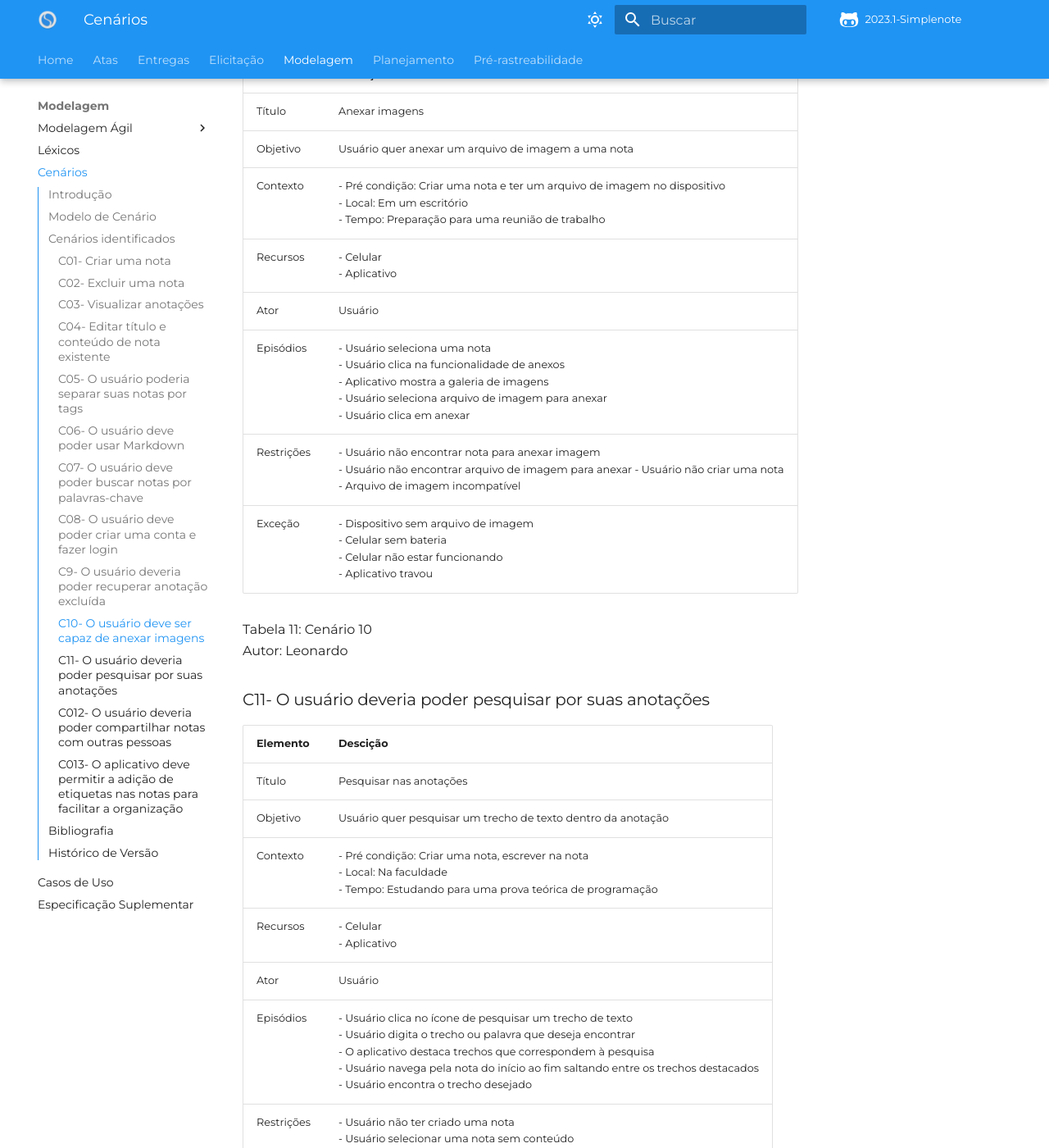
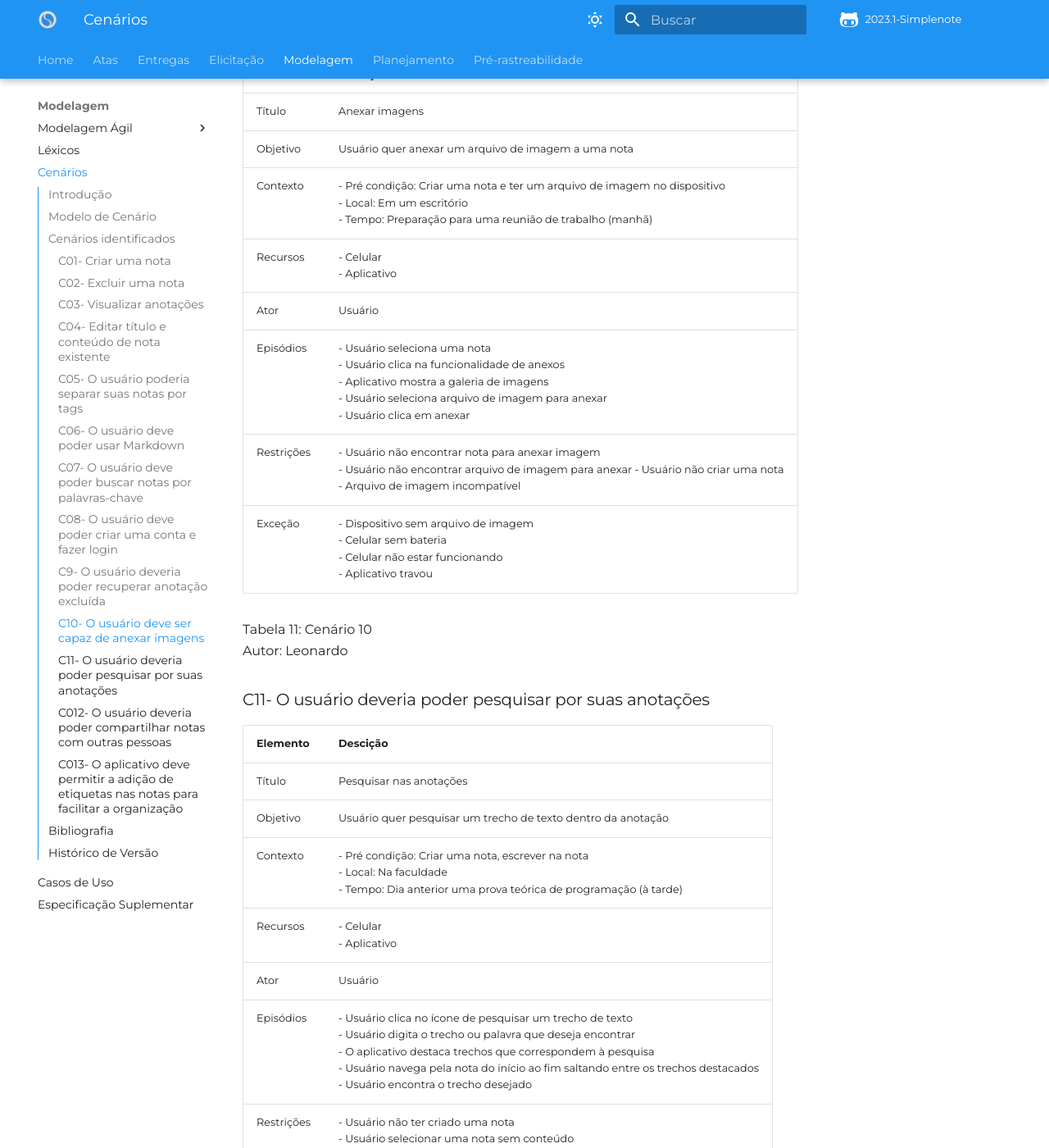
Before and after one commit to Requisitos-de-Software/2023.1-Simplenote, an MkDocs documentation site: the page built from docs/modelagem/cenários.md, in a window 1280 px wide and 1400 px high, scrolled down 7868 px. Shown: the whole window at 82% size. Built offline with MkDocs 1.6.1 and Material for MkDocs 9.7.7, drawn with Linux system fonts in a browser that asks for light colours; some web fonts are replaced; comment, search, counter and statistics services are not loaded; some of the changed text lies outside the part shown.

Commit message:
#50 Update cenários.md

```diff
--- a/docs/modelagem/cenários.md
+++ b/docs/modelagem/cenários.md
@@ -35,7 +35,7 @@
 |------------|-----------------------|
 | Título     | Criar uma nota        |
 | Objetivo   | Escrever uma nota no sistema  |
-| Contexto   | - Pré condição: ter o aplicativo instalado <br> - Local: Na escola <br> - Tempo: Semana de prova |
+| Contexto   | - Pré condição: ter o aplicativo instalado <br> - Local: Na escola <br> - Tempo: Dia anterior a uma prova (manhã) |
 | Recursos   | - Celular <br> - Aplicativo                                          |
 | Ator       | Usuário                                                          |
 | Episódios  | - Usuário quer escrever uma nota <br> - Usuário clica em "Nova nota" <br> - Usuário digita um texto |
@@ -49,7 +49,7 @@
 |------------|-----------------------|
 | Título     | Excluir uma nota       |
 | Objetivo   | Apagar uma nota que já estava no sistema |
-| Contexto   | - Pré condição: ter uma nota escrita <br> - Local: Na escola <br> - Tempo: Semana de prova |
+| Contexto   | - Pré condição: ter uma nota escrita <br> - Local: Na escola <br> - Tempo: Dia seguinte à uma prova (noite) |
 | Recursos   | - Celular <br> - Aplicativo                                          |
 | Ator       | Usuário                                                          |
 | Episódios  | - Usuário quer apagar uma nota <br> - Usuário clica na nota que deseja apagar <br> - Usuário clica no menu da nota (...) <br> - Usuário clica no botão "mover para a lixeira" |
@@ -63,7 +63,7 @@
 |------------|-----------------------|
 | Título     | Vizualizar uma nota    |
 | Objetivo   | Ler o que está escrito em uma nota já feita |
-| Contexto   | - Pré condição: ter uma nota escrita <br> - Local: Em casa <br> - Tempo: Semana de prova |
+| Contexto   | - Pré condição: ter uma nota escrita <br> - Local: Em casa <br> - Tempo: Dia de uma prova (manhã) |
 | Recursos   | - Celular <br> - Aplicativo                                          |
 | Ator       | Usuário                                                          |
 | Episódios  | - Usuário quer ler uma nota <br> - Usuário procura pela nota  <br> - Usuário clica na nota que deseja ler |
@@ -77,7 +77,7 @@
 |------------|-----------------------|
 | Título     | Editar uma nota   |
 | Objetivo   | Fazer alguma alteração em uma nota previamente escrita |
-| Contexto   | - Pré condição: ter uma nota escrita <br> - Local: Na sala de aula <br> - Tempo: Semana de prova |
+| Contexto   | - Pré condição: ter uma nota escrita <br> - Local: Na sala de aula <br> - Tempo: Dia anterior a uma prova (noite) |
 | Recursos   | - Celular <br> - Aplicativo                                          |
 | Ator       | Usuário                                                          |
 | Episódios  | - Usuário querer editar uma nota <br> - Usuário procura pela nota  <br> - Usuário clica na nota que deseja editar <br> - Usuário começa a editar |
@@ -91,7 +91,7 @@
 |------------|-----------------------|
 | Título     | Separar notas por tag  |
 | Objetivo   | Organizar as notas que escreve por meio de tags |
-| Contexto   | - Pré condição: ter o aplicatico <br> - Local: Na sala de aula <br> - Tempo: Semana de prova |
+| Contexto   | - Pré condição: ter o aplicatico <br> - Local: Na sala de aula <br> - Tempo: Dia de aula (segunda-feira de manhã) |
 | Recursos   | - Celular <br> - Aplicativo                                          |
 | Ator       | Usuário                                                          |
 | Episódios  | - Usuário cria uma nova nota <br> - Usuário adiciona as "tags" na nota escritaprocura pela nota   |
@@ -119,7 +119,7 @@
 |------------|-----------------------|
 | Título     | Busca de notas por palavras-chave |
 | Objetivo   | Usuário quer encontrar uma nota específica |
-| Contexto   | - Pré condição: Saber o nome da nota ou texto que ela contém <br> - Local: Escola <br> - Tempo: Aula de Língua Portuguesa |
+| Contexto   | - Pré condição: Saber o nome da nota ou texto que ela contém <br> - Local: Escola <br> - Tempo: Aula de Língua Portuguesa (quarta feira de manhã) |
 | Recursos   | - Celular <br> - Aplicativo                                          |
 | Ator       | Usuário                                                          |
 | Episódios  | - Usuário digita na barra de busca <br> - O aplicativo lista resultados a medida que o usuário escreve palavras-chaves <br> - Usuário clica na nota que está buscando  |
@@ -133,7 +133,7 @@
 |------------|-----------------------|
 | Título     | Criar uma conta e fazer login |
 | Objetivo   | Usuário quer criar uma conta para ter acesso ao aplicativo |
-| Contexto   | - Pré condição: Possuir um endereço de email <br> - Local: Em casa <br> - Tempo: Início do período aulas |
+| Contexto   | - Pré condição: Possuir um endereço de email <br> - Local: Em casa <br> - Tempo: Dois dias antes das aulas começarem (à tarde) |
 | Recursos   | - Celular <br> - Aplicativo                                          |
 | Ator       | Usuário                                                          |
 | Episódios  | - Usuário realiza o download do aplicativo <br> - O usuário abre o aplicativo pela primeira vez <br> - Usuário clica no botão Sign Up <br> - Usuário informa o endereço de email que será associado à conta <br> - Usuário recebe um email do aplicativo com link para ativar a conta <br> - Usuário acessa o link no email enviado <br> - Usuário cria uma senha <br> - Usuário clica em criar conta <br> - Usuário realiza login na tela inicial |
@@ -148,7 +148,7 @@
 |------------|-----------------------|
 | Título     | Recuperar anotações |
 | Objetivo   | Usuário quer recuperar uma nota excluída |
-| Contexto   | - Pré condição: Deletar uma nota <br> - Local: Em casa <br> - Tempo: Revisão para uma prova |
+| Contexto   | - Pré condição: Deletar uma nota <br> - Local: Em casa <br> - Tempo: Dia antes de uma prova (noite) |
 | Recursos   | - Celular <br> - Aplicativo                                          |
 | Ator       | Usuário                                                          |
 | Episódios  | - Usuário deleta uma nota <br> - Usuário clica na barra de tarefas <br> - Usuário clica no ícone de lixeira (trash) <br> - Usuário seleciona nota que deseja recuperar <br> - Usuário clica em "restaurar nota" |
@@ -162,7 +162,7 @@
 |------------|-----------------------|
 | Título     | Anexar imagens |
 | Objetivo   | Usuário quer anexar um arquivo de imagem a uma nota |
-| Contexto   | - Pré condição: Criar uma nota e ter um arquivo de imagem no dispositivo <br> - Local: Em um escritório <br> - Tempo: Preparação para uma reunião de trabalho |
+| Contexto   | - Pré condição: Criar uma nota e ter um arquivo de imagem no dispositivo <br> - Local: Em um escritório <br> - Tempo: Preparação para uma reunião de trabalho (manhã) |
 | Recursos   | - Celular <br> - Aplicativo                                          |
 | Ator       | Usuário                                                          |
 | Episódios  | - Usuário seleciona uma nota <br> - Usuário clica na funcionalidade de anexos <br> - Aplicativo mostra a galeria de imagens <br> - Usuário seleciona arquivo de imagem para anexar <br> - Usuário clica em anexar |
@@ -176,7 +176,7 @@
 |------------|-----------------------|
 | Título     | Pesquisar nas anotações |
 | Objetivo   | Usuário quer pesquisar um trecho de texto dentro da anotação |
-| Contexto   | - Pré condição: Criar uma nota, escrever na nota <br> - Local: Na faculdade <br> - Tempo: Estudando para uma prova teórica de programação |
+| Contexto   | - Pré condição: Criar uma nota, escrever na nota <br> - Local: Na faculdade <br> - Tempo: Dia anterior uma prova teórica de programação (à tarde) |
 | Recursos   | - Celular <br> - Aplicativo                                          |
 | Ator       | Usuário                                                          |
 | Episódios  | - Usuário clica no ícone de pesquisar um trecho de texto <br> - Usuário digita o trecho ou palavra que deseja encontrar <br> - O aplicativo destaca trechos que correspondem à pesquisa <br> - Usuário navega pela nota do início ao fim saltando entre os trechos destacados <br> - Usuário encontra o trecho desejado |
@@ -190,7 +190,7 @@
 |------------|-----------------------|
 | Título     | Compartilhar anotações |
 | Objetivo   | Usuário quer compartilhar notas com outros usuários |
-| Contexto   | - Pré condição: Criar uma nota <br> - Local: Em casa <br> - Tempo: Escrevendo uma pesquisa em grupo |
+| Contexto   | - Pré condição: Criar uma nota <br> - Local: Em casa <br> - Tempo: Dia de formação dos grupos de trabalho (à tarde) |
 | Recursos   | - Celular <br> - Aplicativo                                          |
 | Ator       | Usuário                                                          |
 | Episódios  | - Usuário seleciona a anotação que deseja compartilhar <br> - Usuário clica na funcionalidade para colaborar <br> - Aplicativo cria uma caixa de texto para digitar um endereço de email <br> - Usuário digita endereço de email do usuário com o qual deseja compartilhar a nota <br> - Aplicativo envia solicitação de colaboração para o endereço de email <br> - Usuário destinatário aceita o pedido de colaboração |
@@ -204,7 +204,7 @@
 |------------|-----------------------|
 | Título     | Colocando etiquetas (tags) nas anotações |
 | Objetivo   | Usuário quer catalogar suas notas com etiquetas |
-| Contexto   | - Pré condição: Criar uma nota, Criar uma etiqueta <br> - Local: Em casa <br> - Tempo: Organizando as notas das disciplinas do semestre |
+| Contexto   | - Pré condição: Criar uma nota, Criar uma etiqueta <br> - Local: Em casa <br> - Tempo: Dia anterior ao início das aulas (manhã) |
 | Recursos   | - Celular <br> - Aplicativo                                          |
 | Ator       | Usuário                                                          |
 | Episódios  | - Usuário seleciona a anotação que deseja colocar uma etiqueta <br> - Usuário clica na funcionalidade de colocar uma etiqueta <br> - Usuário seleciona qual etiqueta será atrelada à nota <br> |
```
Also changed, not shown: other parts of docs/modelagem/cenários.md (+1 -1 lines).
